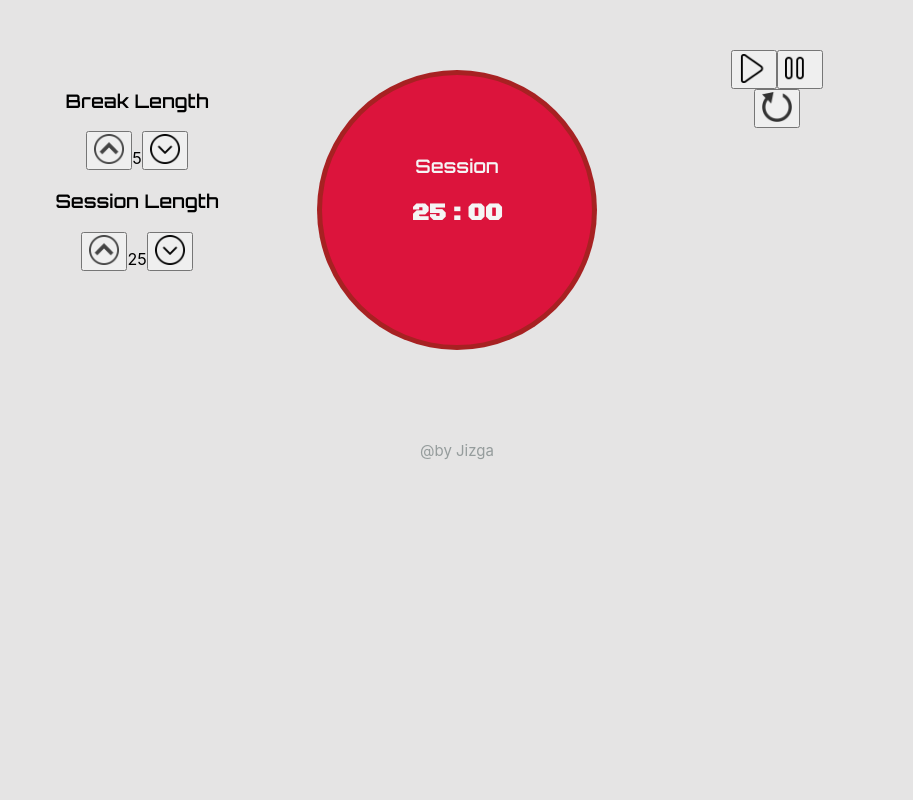
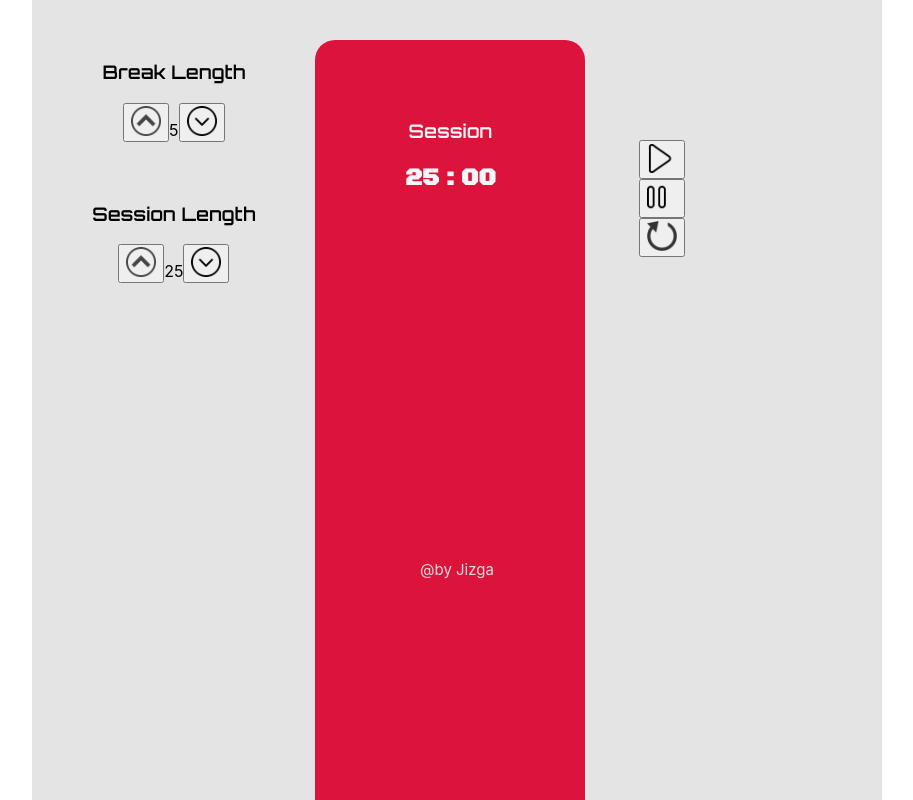
Before and after one commit to Jizga/Pomodoro-Clock, a React (Create React App) app: page / in a window 1280 px wide. Shown: the top 800 px of the page, without its empty margins (183-1096 px from the left). Built offline with nearby package versions, Linux system fonts and the light colour scheme.

Commit message:
change to color and finised CSS

```diff
--- a/src/App.css
+++ b/src/App.css
@@ -3,49 +3,53 @@
   display: grid;
   grid-template-columns: repeat(3, 1fr);
   grid-template-rows: repeat(3, 1fr);
-  row-gap: 50px;
-  margin: 50px;
+  background-color: rgba(224, 223, 223, 0.835);
 }
 
 body {
-  background-color: rgba(224, 223, 223, 0.835);
   display: flex;
   flex-direction: column;
   align-items: center;
   justify-content: center;
+  overflow: hidden;
 }
 
-.controllers {
-  display: grid;
-  margin: 20px;
+.controller{
+  margin: 60px;
 }
 
-.controllers #break-label {
+.controller #break-label {
   grid-column: 1;
   grid-row: 1;
-  margin-bottom: 20px;
+
 }
 
-.controllers #session-label {
+.controller #session-label {
   grid-column: 3;
   grid-row: 2;
 }
 
 .display {
-  grid-column: 2 / 3;
+  grid-column: 2;
   grid-row: 1 / 3;
+  margin-top: 40px;
 }
 
 .buttons {
-  grid-column: 3;
+  grid-column: 3 / 4;
   grid-row: 1 / 3;
+  width: 40px;
+  height: 40px;
+  margin-top: 140px;
+  margin-left: 40px;
 }
 
 footer {
   margin-top: 100px;
   margin-bottom: 1rem;
   font-size: 15px;
-  color: rgb(149, 156, 156);
+  color: rgb(214, 218, 218);
   grid-column: 2;
   grid-row: 2;
+  margin-top: 80px;
 }
--- a/src/App.js
+++ b/src/App.js
@@ -4,6 +4,15 @@ import Display from "./Components/Display";
 import Buttons from "./Components/Buttons";
 import MarioBross from "./sound/Hongo Mario Bross.wav";
 import "./App.css";
+
+const colors_API = [
+  "#305956 ",
+  "#633013  ",
+  "#183801   ",
+  "#013829  ",
+  "#011138  ",
+  "#3E014B  ",
+];
 
 function App() {
   const [breaks, setBreaks] = useState(5);
@@ -13,6 +22,7 @@ function App() {
   const [isOn, setIsOn] = useState(false);
   const [isSession, setIsSession] = useState(true);
   const [currentState, setCurrentState] = useState("Session");
+  const [color, setColor] = useState("");
 
   const useInterval = (callback, delay) => {
     const intervalId = useRef(null);
@@ -100,6 +110,7 @@ function App() {
       setTimeH(breaks);
       setTimeMin(0);
       playSound();
+      setColor(colors_API[Math.floor(Math.random() * 5)]);
     }
     if (timeMin === 0 && timeH === 0 && !isSession) {
       setIsSession(true);
@@ -107,8 +118,9 @@ function App() {
       setTimeH(sessions);
       setTimeMin(0);
       playSound();
+      setColor(colors_API[Math.floor(Math.random() * 5)]);
     }
-  }, [timeMin, timeH, isSession, currentState, breaks, sessions]);
+  }, [timeMin, timeH, isSession, currentState, breaks, sessions, color]);
 
   return (
     <div className="App">
@@ -129,7 +141,12 @@ function App() {
         />
       </div>
       <div className="display">
-        <Display title="Session" clockTimeH={timeH} clockTimeMin={timeMin} />
+        <Display
+          color={color}
+          title="Session"
+          clockTimeH={timeH}
+          clockTimeMin={timeMin}
+        />
       </div>
       <div className="buttons">
         <Buttons
--- a/src/Components/Display.css
+++ b/src/Components/Display.css
@@ -4,14 +4,11 @@
 .screen {
   background-color: crimson;
   padding: 60px;
-  margin: 20px;
-  border-radius: 50%;
   width: 150px;
-  height: 150px;
+  height: 100vh;
   background-position: center;
   color: whitesmoke;
-  border: solid 5px rgba(165, 34, 34, 0.966);
-
+  border-radius: 20px;
 }
 
 h3 {
--- a/src/Components/Display.js
+++ b/src/Components/Display.js
@@ -13,7 +13,7 @@ export default function Display(props) {
       : props.clockTimeMin;
 
   return (
-    <div className="screen">
+    <div className="screen" style={{ backgroundColor: props.color }}>
       <h3 id="timer-label">{props.title}</h3>
       <h2 id="time-left">
         {hours} : {minutes}
```
